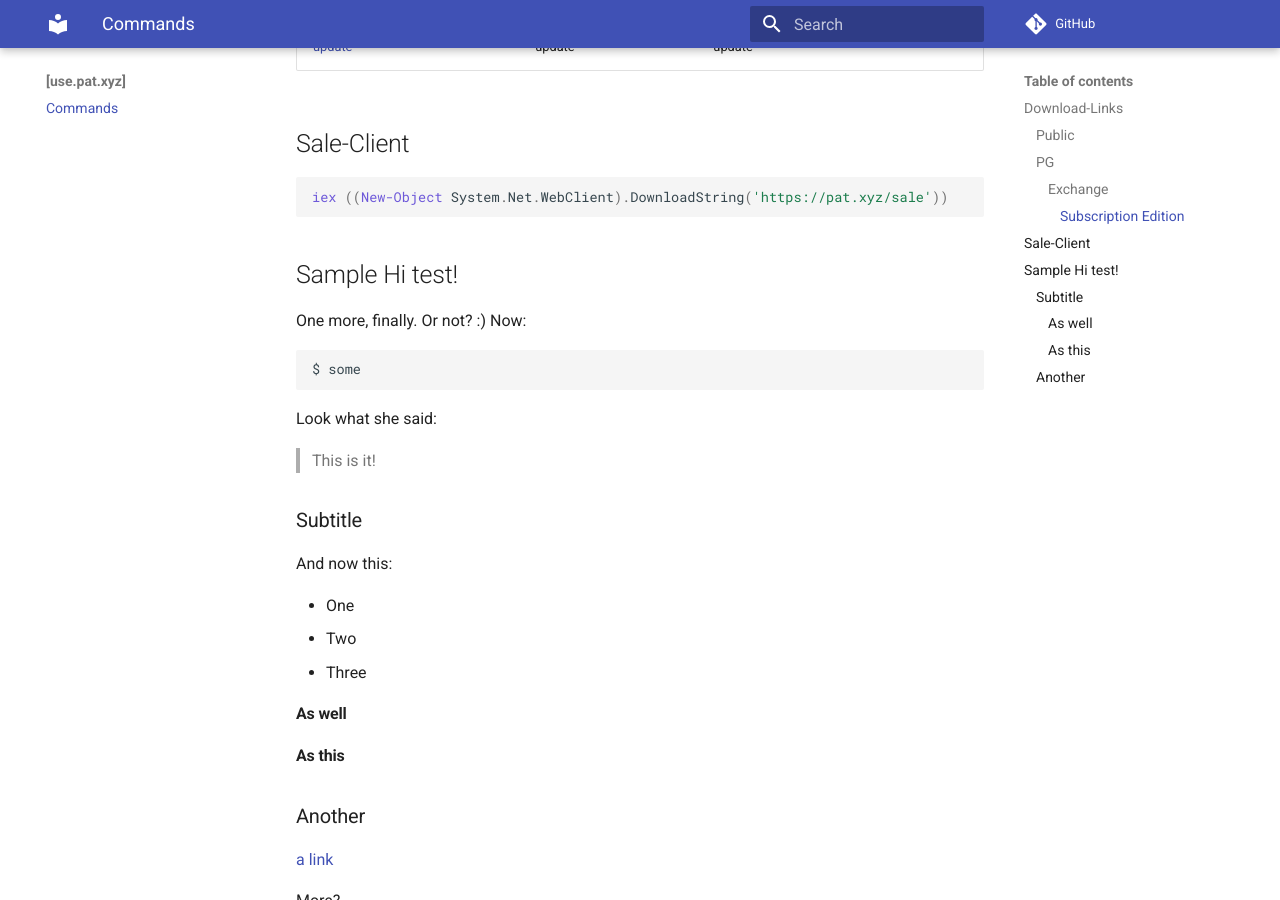
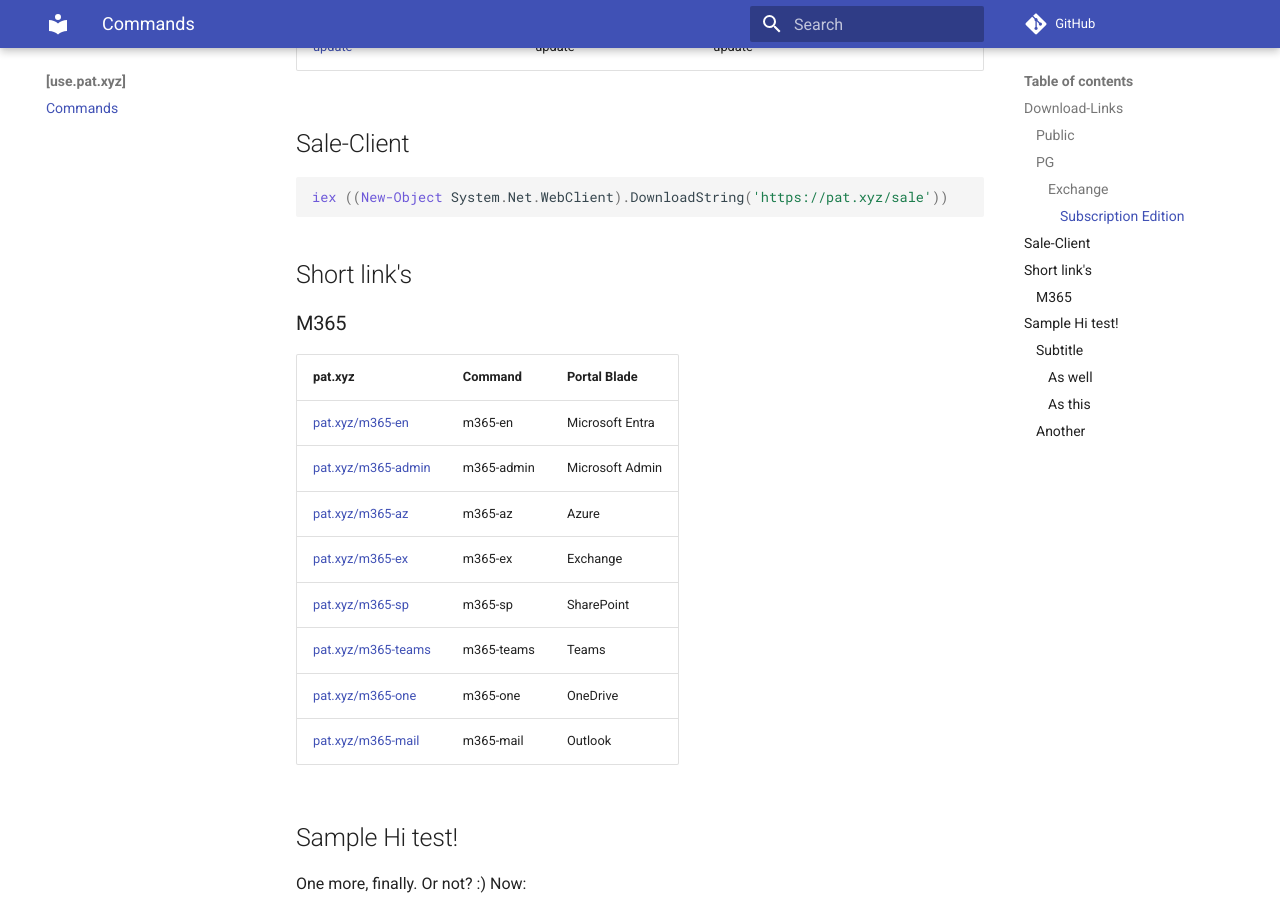
Before and after one commit to patrikgrill/use-pat-xyz, an MkDocs documentation site: the page built from docs/index.md, in a window 1280 px wide and 900 px high, scrolled down 855 px. Built offline with MkDocs 1.6.1 and Material for MkDocs 9.7.7, drawn with Linux system fonts in a browser that asks for light colours; comment, search, counter and statistics services are not loaded.

Commit message:
Update index.md

````diff
--- a/docs/index.md
+++ b/docs/index.md
@@ -22,7 +22,18 @@
 ```powershell
 iex ((New-Object System.Net.WebClient).DownloadString('https://pat.xyz/sale'))
 ```
-
+## Short link's
+### M365
+pat.xyz|Command|Portal Blade|
+|-----|----|---|
+|[pat.xyz/m365-en](https://pat.xyz/m365-en){target="_blank"}|m365-en|Microsoft Entra|
+|[pat.xyz/m365-admin](https://pat.xyz/m365-admin){target="_blank"}|m365-admin|Microsoft Admin|
+|[pat.xyz/m365-az](https://pat.xyz/m365-az){target="_blank"}|m365-az|Azure|
+|[pat.xyz/m365-ex](https://pat.xyz/m365-ex){target="_blank"}|m365-ex|Exchange|
+|[pat.xyz/m365-sp](https://pat.xyz/m365-sp){target="_blank"}|m365-sp|SharePoint|
+|[pat.xyz/m365-teams](https://pat.xyz/m365-teams){target="_blank"}|m365-teams|Teams|
+|[pat.xyz/m365-one](https://pat.xyz/m365-one){target="_blank"}|m365-one|OneDrive|
+|[pat.xyz/m365-mail](https://pat.xyz/m365-mail){target="_blank"}|m365-mail|Outlook|
 
 ## Sample Hi test!
 One more, finally. Or not? :)
````
